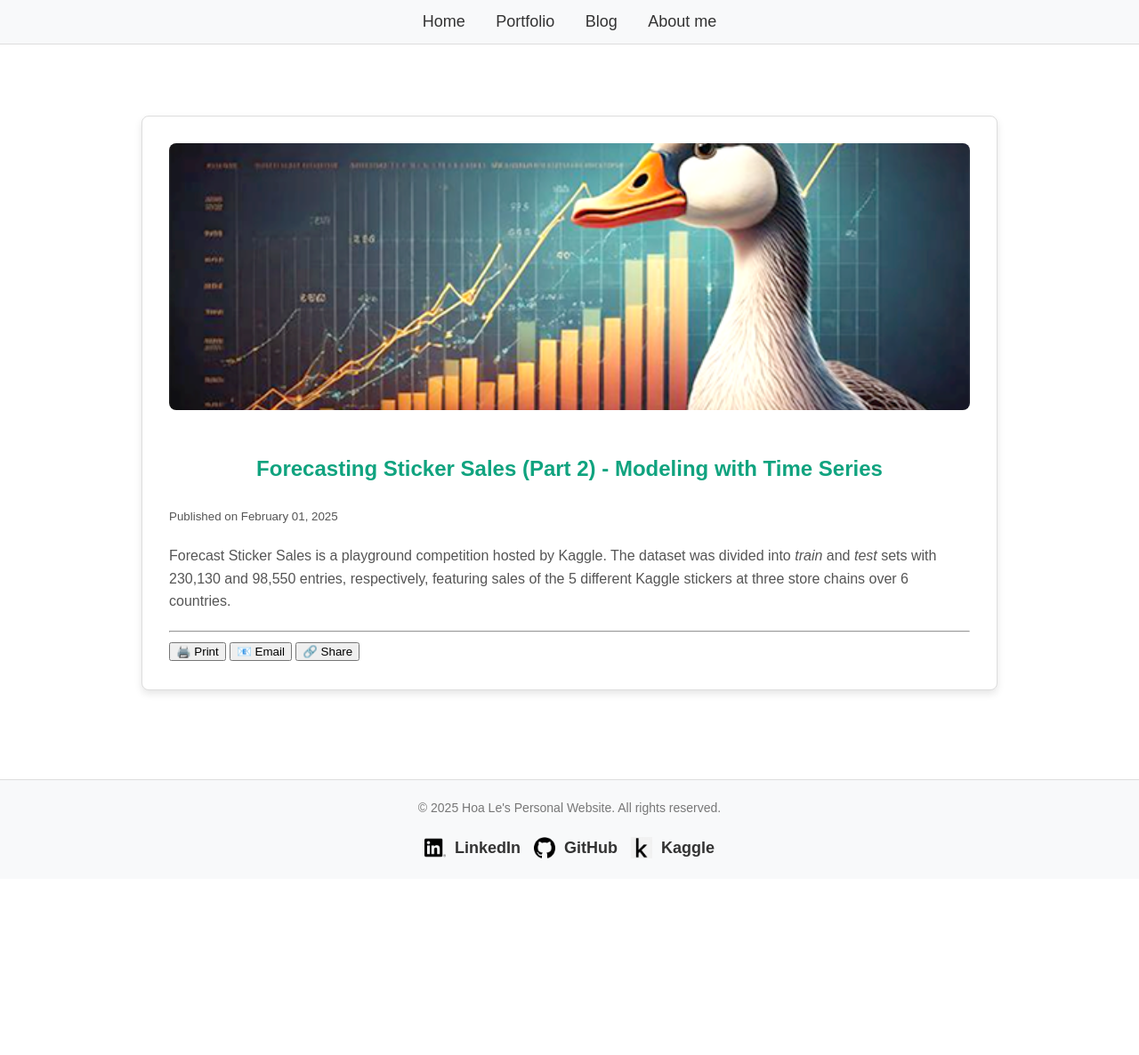
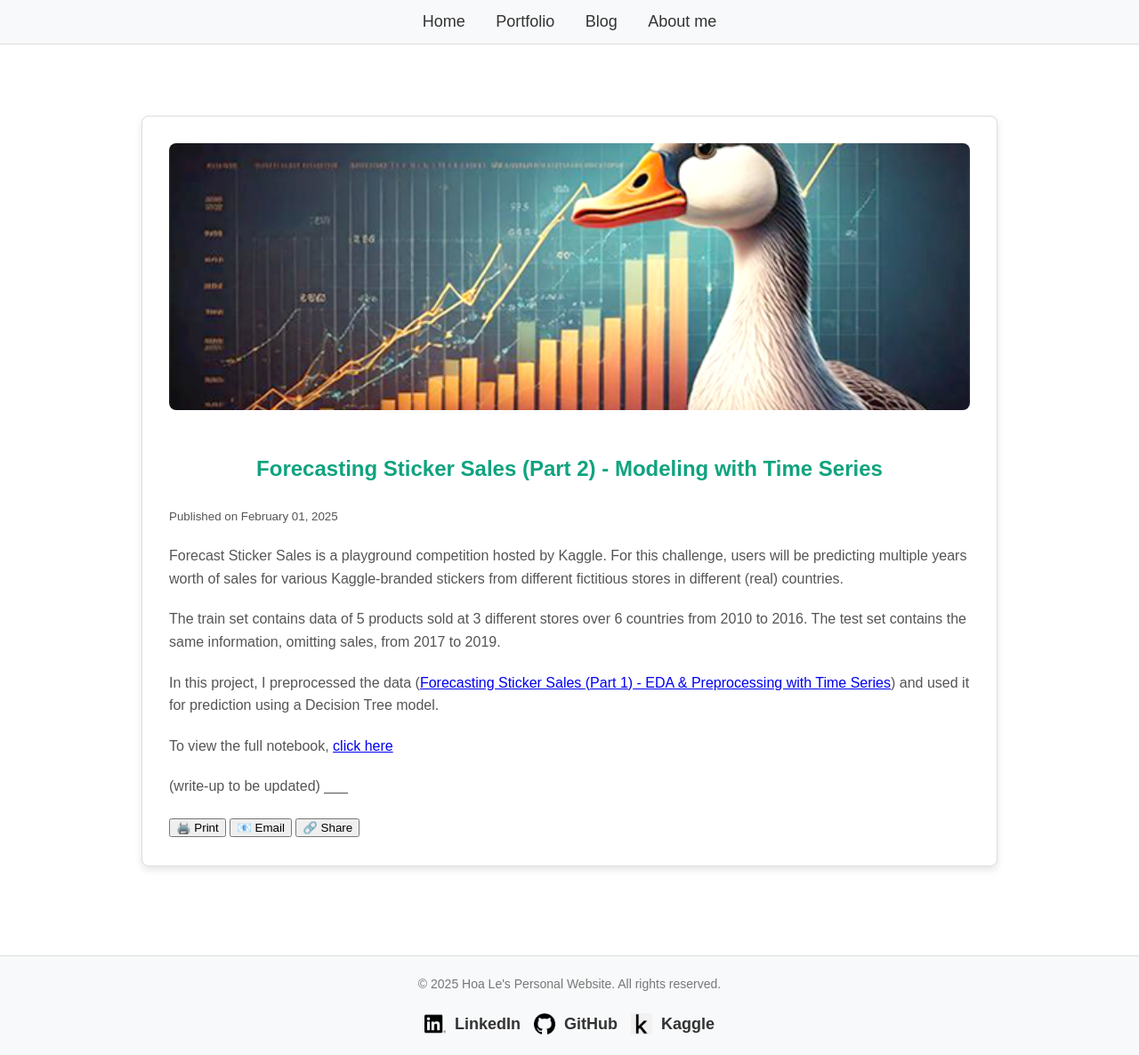
Before and after one commit to Hoale2908/hoale2908.github.io, a Jekyll site: the page built from _posts/2025-02-01-forecasting-sales-modeling-with-time-series.md, in a window 1280 px wide. Shown: the whole page at 89% size. Built offline with Jekyll 4.4.1, drawn with Linux system fonts in a browser that asks for light colours; before the commit the page ends 988 px from its top, so only the background shows below that.

Commit message:
Enhance forecasting sales modeling post: clarify project details and data description for better understanding; update portfolio project description to reflect robust preprocessing techniques for mortgage loan datasets

```diff
--- a/_posts/2025-02-01-forecasting-sales-modeling-with-time-series.md
+++ b/_posts/2025-02-01-forecasting-sales-modeling-with-time-series.md
@@ -8,8 +8,13 @@
   - assets/img/kaggle-forecasting-sticker-sales.png
 ---
 
-Forecast Sticker Sales is a playground competition hosted by Kaggle. The dataset was divided into *train* and *test* sets with 230,130 and 98,550 entries, respectively, featuring sales of the 5 different Kaggle stickers at three store chains over 6 countries.
+Forecast Sticker Sales is a playground competition hosted by Kaggle. For this challenge, users will be predicting multiple years worth of sales for various Kaggle-branded stickers from different fictitious stores in different (real) countries.
 
+The train set contains data of 5 products sold at 3 different stores over 6 countries from 2010 to 2016. The test set contains the same information, omitting sales, from 2017 to 2019.
 
+In this project, I preprocessed the data ([Forecasting Sticker Sales (Part 1) - EDA & Preprocessing with Time Series](https://hoale2908.github.io/featured/2025/01/25/sales-eda-preprocessing-time-series.html)) and used it for prediction using a Decision Tree model.
 
+To view the full notebook, [click here](https://www.kaggle.com/code/hoale2908/forecasting-sticker-sales-2)
+
+(write-up to be updated)
 ___
--- a/portfolio.html
+++ b/portfolio.html
@@ -18,7 +18,7 @@
         <img src="assets/img/mortgage-loans.jpg" alt="Mortgage Loan - Data Preprocessing">
         <div>
             <h3><a href="https://hoale2908.github.io/featured/2025/01/06/mortgage-loan-data-preprocessing.html">Mortgage Loans - Data Preprocessing</a></h3>
-            <p>Preprocessing data of 150,000 loans for modeling.</p>
+            <p>This project implements robust data preprocessing techniques on mortgage loan datasets—including cleaning, normalization, and feature engineering—to enhance the accuracy of risk prediction models.</p>
         </div>
     </div>
 
```
